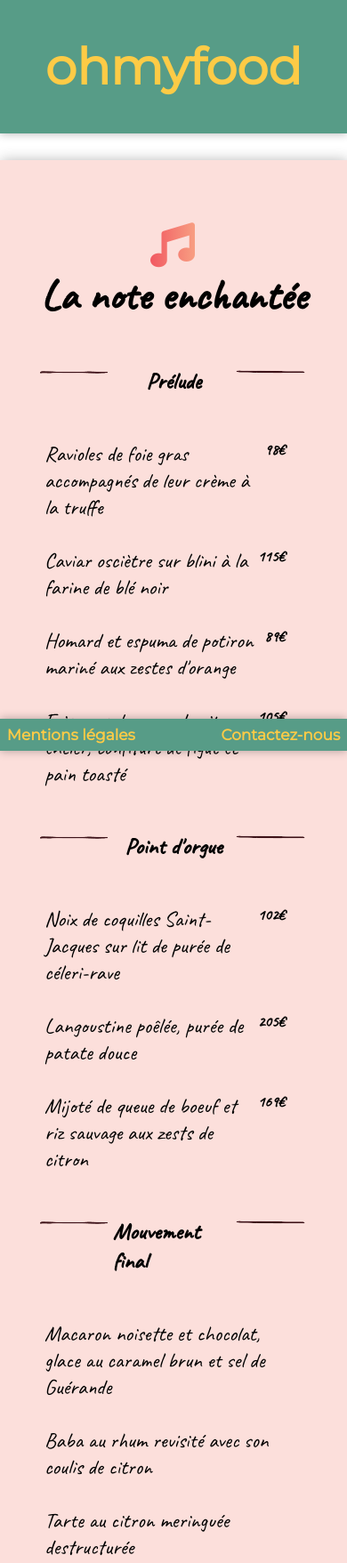
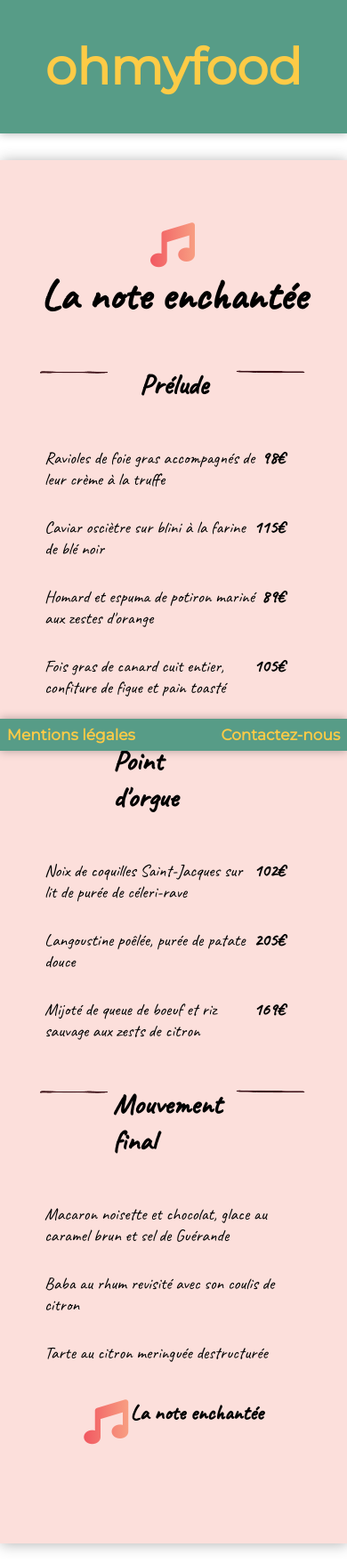
Before and after one commit to AnnyBarrero/ohmyfood, a website: page html/menu1.html in a window 390 px wide. Shown: the top 1757 px of the page at 89% size. Drawn offline with Linux system fonts and the light colour scheme; a web font is replaced by a local one.

Commit message:
modif size menu responsive

```diff
--- a/html/menu1.html
+++ b/html/menu1.html
@@ -31,14 +31,14 @@
                    <img src="../images/note_barre_droite.png" alt="logo barre à droite du titre entrees">
                 </div>
                 <ul class="lignemenu">
-                    <li><p class="menu__nom">Ravioles de foie gras accompagnés de leur crème à la truffe</p>
-                    <p class="menu__prix">98€</p></li>
-                    <li><p class="menu__nom">Caviar osciètre sur blini à la farine de blé noir</p>
-                    <p class="menu__prix">115€</p></li>
-                    <li><p class="menu__nom"> Homard et espuma de potiron mariné aux zestes d'orange </p>
-                    <p class="menu__prix"> 89€</p></li>
-                    <li><p class="menu__nom">Fois gras de canard cuit entier, confiture de figue et pain toasté</p>
-                    <p class="menu__prix">105€</p></li>
+                    <li><p class="menu__nom menu__nom_note">Ravioles de foie gras accompagnés de leur crème à la truffe</p>
+                    <p class="menu__prix menu__nom_note">98€</p></li>
+                    <li><p class="menu__nom menu__nom_note">Caviar osciètre sur blini à la farine de blé noir</p>
+                    <p class="menu__prix menu__nom_note">115€</p></li>
+                    <li><p class="menu__nom menu__nom_note"> Homard et espuma de potiron mariné aux zestes d'orange </p>
+                    <p class="menu__prix menu__nom_note"> 89€</p></li>
+                    <li><p class="menu__nom menu__nom_note">Fois gras de canard cuit entier, confiture de figue et pain toasté</p>
+                    <p class="menu__prix menu__nom_note">105€</p></li>
                 </ul>
             </div>
             <div class="plats">
@@ -48,12 +48,12 @@
                     <img src="../images/note_barre_droite.png" alt="logo barre à droite du titre plats">
                 </div>
                 <ul class="lignemenu">
-                    <li><p class="menu__nom">Noix de coquilles Saint-Jacques sur lit de purée de céleri-rave </p>
-                    <p class="menu__prix">102€ </p></li>
-                    <li><p class="menu__nom">Langoustine poêlée, purée de patate douce </p>
-                    <p class="menu__prix">205€</p></li>
-                    <li><p class="menu__nom">Mijoté de queue de boeuf et riz sauvage aux zests de citron </p>
-                    <p class="menu__prix">169€</p></li>
+                    <li><p class="menu__nom menu__nom_note">Noix de coquilles Saint-Jacques sur lit de purée de céleri-rave </p>
+                    <p class="menu__prix menu__nom_note">102€ </p></li>
+                    <li><p class="menu__nom menu__nom_note">Langoustine poêlée, purée de patate douce </p>
+                    <p class="menu__prix menu__nom_note">205€</p></li>
+                    <li><p class="menu__nom menu__nom_note">Mijoté de queue de boeuf et riz sauvage aux zests de citron </p>
+                    <p class="menu__prix menu__nom_note">169€</p></li>
                 </ul>
             </div>
             <div class="plats">
@@ -63,9 +63,9 @@
                     <img src="../images/note_barre_droite.png" alt="logo barre à droite du titre dessert">
                 </div>
                 <ul class="lignemenu">
-                <li><p class="menu__nom">Macaron noisette et chocolat, glace au caramel brun et sel de Guérande</p></li>
-                <li><p class="menu__nom">Baba au rhum revisité avec son coulis de citron</p></li>
-                <li><p class="menu__nom">Tarte au citron meringuée destructurée</p></li>
+                <li><p class="menu__nom menu__nom_note">Macaron noisette et chocolat, glace au caramel brun et sel de Guérande</p></li>
+                <li><p class="menu__nom menu__nom_note">Baba au rhum revisité avec son coulis de citron</p></li>
+                <li><p class="menu__nom menu__nom_note">Tarte au citron meringuée destructurée</p></li>
                 </ul>
             </div>
             <div class="nomdumenubas">
--- a/sass/style.scss
+++ b/sass/style.scss
@@ -37,7 +37,6 @@ ul{
     width: 100%;
     max-width: 800px;
     box-shadow: 1px 1px 15px rgba(0, 0, 0, 0.3);
-    font-family: "Caveat", cursive;
 }
 /*proprietes pour les 4 menus*/
 %menu
@@ -50,7 +49,7 @@ ul{
 }
 
 
-/*Proprietes pour le menu la note*/
+/*fonts pour les 4 menus, MENU PRINCIPAL*/
 .menu_1{
     @extend %menu;
     background-color: $note_color;
@@ -206,9 +205,13 @@ ul{
     }
 
 }
+
+.menu_note_enchantee{
+    font-family: 'Caveat', cursive;
+}
 .menu_chic {
     h2{
-        font-family: 'Kurale', serif;
+    font-family: 'Kurale', serif;
     font-size: 2em;
     background: #e38a12; /* Old browsers */
     background: -moz-linear-gradient(-45deg,  #e38a12 0%, #a768bc 51%, #b38cfa 100%); /* FF3.6-15 */
@@ -229,11 +232,13 @@ ul{
     }
 }
 
-.menu_papilles h2{
+
+.menu_papilles{
+    h2{
     margin-top: 20px;
     margin-bottom: 50px;
+    font-family: 'Dancing Script', cursive;
     font-size: 1.7em;
-    font-family: 'Dancing Script', cursive;
     background: -moz-linear-gradient(left,  #00b7ea 0%, #0060c1 100%);
     background: -webkit-linear-gradient(left,  #00b7ea 0%,#0060c1 100%);
     background: linear-gradient(to right,  #00b7ea 0%,#0060c1 100%);
@@ -241,8 +246,15 @@ ul{
     -webkit-text-fill-color: transparent;
     -webkit-background-clip: text;
 }
-
-.menu_lapalette h2{
+h3{
+    font-family: 'Caveat', cursive;
+}
+p{
+    font-family: 'Caveat', cursive;
+}
+}
+.menu_lapalette{
+ h2{
     font-size: 2em;
     font-family: 'Kaushan Script', cursive;
         /* Permalink - use to edit and share this gradient: https://colorzilla.com/gradient-editor/#43973d+0,beff7f+100 */
@@ -255,6 +267,13 @@ ul{
         -webkit-background-clip:text;
     margin-bottom: 15px;
 
+}
+h3{
+    font-family: 'Caveat', cursive;
+}
+p{
+    font-family: 'Caveat', cursive;
+}
 }
 /*Section entree*/
 
@@ -281,12 +300,11 @@ ul{
     margin-top: 30px;
     }
     li .menu__nom{
-        font-size: 1em;
-        font-weight: lighter;
+        font-size: 1.1em;
     }
     li .menu__prix{
         font-weight: bolder;
-        font-size: 0.7em;
+        font-size: 1.1em;
     }
 }
 .menu_note_enchantee
@@ -374,7 +392,7 @@ h6
     &:hover{
         background-size: 100% 100%;
     }
-    font-size: 1.6em;
+    font-size: 1.7em;
 
 }
 .line_lechic_1{
@@ -384,7 +402,7 @@ h6
     &:hover{
         background-size: 100% 100%;
     }
-    font-size: 0.9em;
+    font-size: 1.3em;
 }
 .line_lechic_2{
     background: linear-gradient(to top, rgb(165,103,153) 0%, rgb(165,103,153) 0.2vw, transparent 0.2vw) no-repeat;
@@ -393,7 +411,7 @@ h6
     &:hover{
         background-size: 100% 100%;
     }
-    font-size: 0.9em;
+    font-size: 1.3em;
 }
 .line_lechic_3{
     background: linear-gradient(to top, rgb(110,76,204) 0%, rgb(110,76,204) 0.2vw, transparent 0.2vw) no-repeat;
@@ -402,7 +420,7 @@ h6
     &:hover{
         background-size: 100% 100%;
     }
-    font-size: 0.9em;
+    font-size: 1.3em;
 }
 .line_papilles_1{
     background: linear-gradient(to top, rgb(3, 40, 219) 0%, rgb(3, 40, 219) 0.2vw, transparent 0.2vw) no-repeat;
@@ -411,7 +429,7 @@ h6
     &:hover{
         background-size: 100% 100%;
     }
-    font-size: 0.9em;
+    font-size: 1.8em;
 }
 .line_papilles_2{
     background: linear-gradient(to top, rgb(3, 113, 240) 0%, rgb(3, 113, 240) 0.2vw, transparent 0.2vw) no-repeat;
@@ -420,7 +438,7 @@ h6
     &:hover{
         background-size: 100% 100%;
     }
-    font-size: 0.9em;
+    font-size: 1.8em;
 }
 .line_papilles_3{
     background: linear-gradient(to top, rgb(41, 155, 242) 0%, rgb(41, 155, 242) 0.2vw, transparent 0.2vw) no-repeat;
@@ -429,7 +447,7 @@ h6
     &:hover{
         background-size: 100% 100%;
     }
-    font-size: 0.9em;
+    font-size: 1.8em;
 }
 
 .line_lapalette{
@@ -439,7 +457,7 @@ h6
     &:hover{
         background-size: 100% 100%;
     }
-    font-size: 0.9em;
+    font-size: 1.5em;
 }
 
     /* Responsive */
@@ -463,9 +481,7 @@ h6
     justify-content: center;
     }
 
-    .titre_plat h3{
-        font-size: 1.3em;
-    }
+
     .prochainement
     {
     display: flex;
@@ -475,23 +491,35 @@ h6
     background-color: rgb(87, 156, 135);
     border-radius: 30px;
     box-shadow: 0px 0px 10px rgba(0,0,0,0.3);
+
     h3{
-
     font-size: 2em;
-    font-family:'Montserrat', sans-serif;
     font-weight: bold;
     color: rgb(253, 203, 70);
     }
     }
     }
 
-    /*STYLE DES MENUS*/
-
+    /*STYLE DES MENUS RESPONSIVE*/
     .lignemenu{
-    font-size: 1.5em;
     margin: 1px 10px;
     }
-
+    .lignemenu li .menu__nom {
+    font-size: 1.2em;
+    }
+    .lignemenu li .menu__prix{
+        font-weight: bolder;
+        font-size: 1.2em;
+    }
+    .desserts_chic{
+        font-size: 1.2em;
+    }
+    .line_lanote {
+        font-size: 2em;
+        }
+    .menu__nom_note{
+        font-size: 1.5em;
+        }
 
 %tailleimg{
     width: 28%;
```
Also changed, not shown: html/menu2.html (+1 -1 lines), html/menu3.html (+2 -0 lines), html/menu4.html (+1 -0 lines), css/style.css, sass/style.css, 2 other files.
